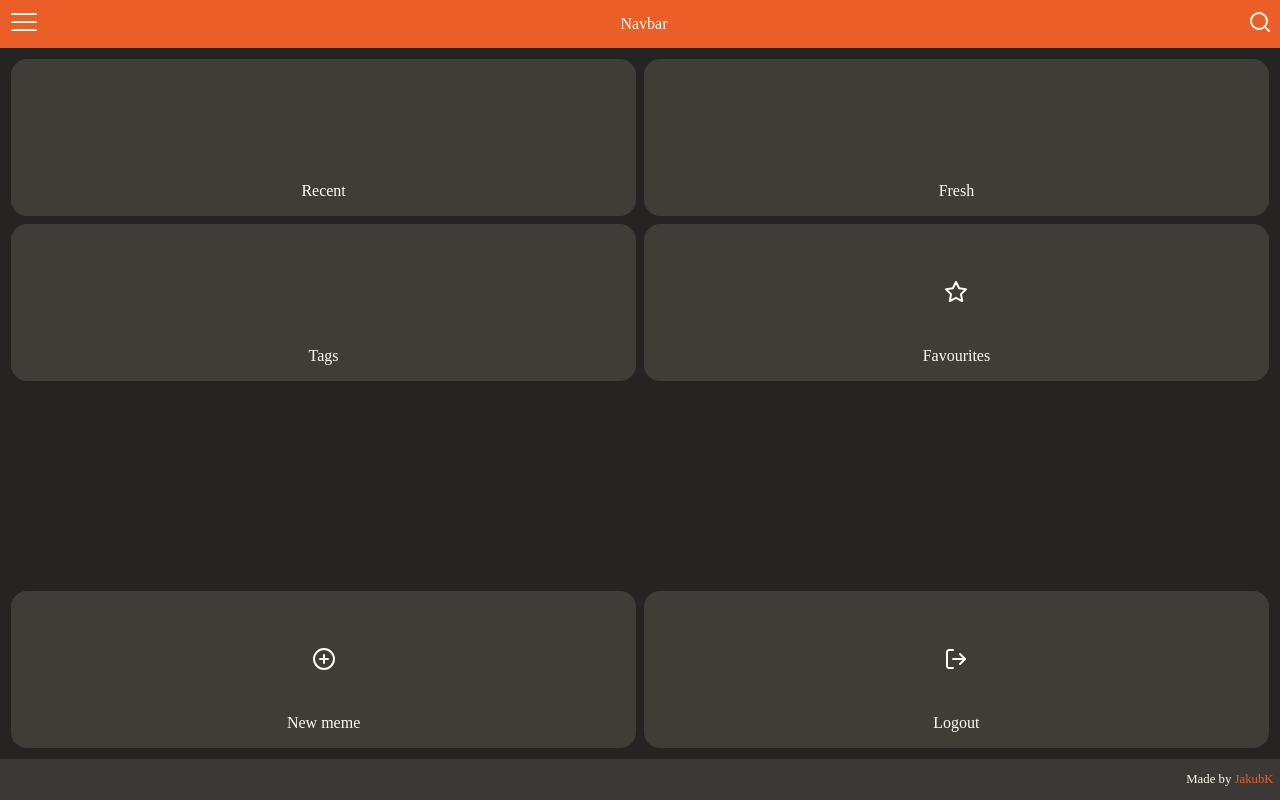
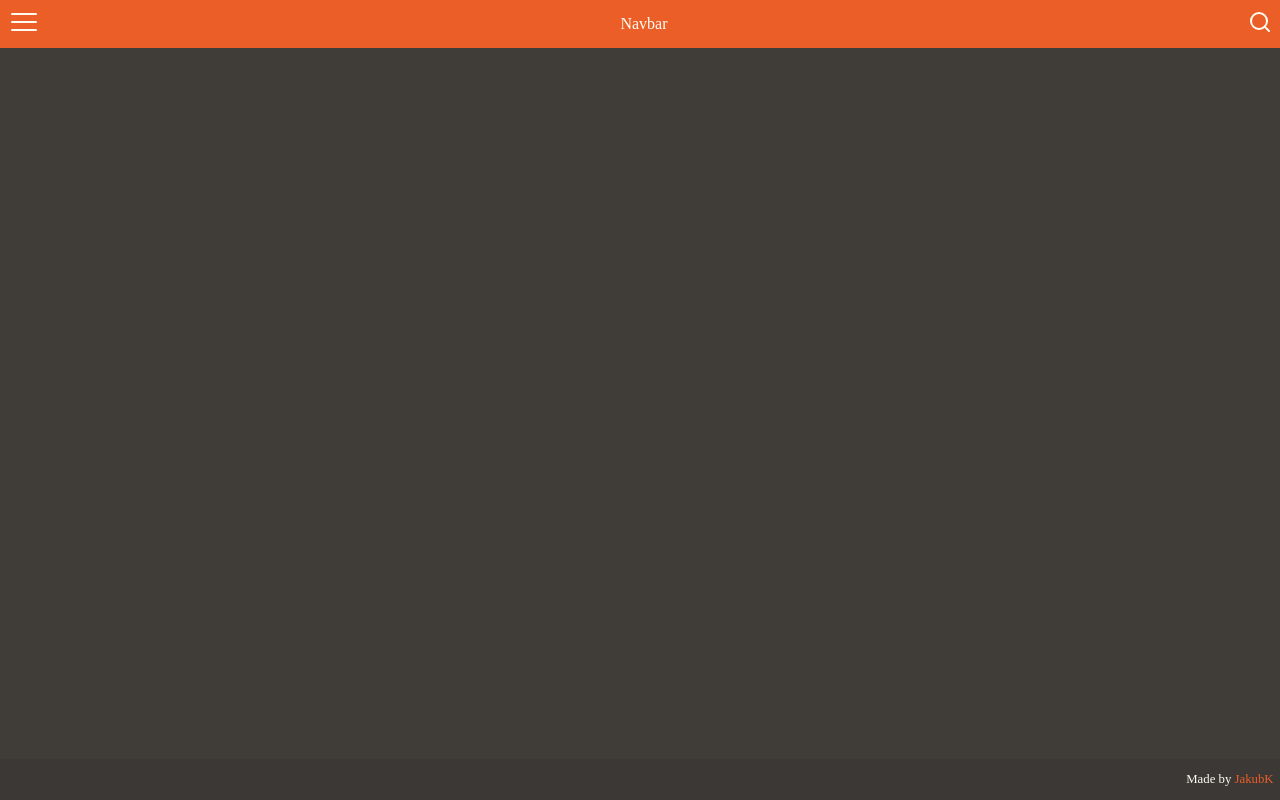
Before and after one commit to JakubK/ReactiveMemes, a React (Vite) app: page / in a window 1280 px wide. Built offline with nearby package versions, Linux system fonts and the light colour scheme.

Commit message:
Adjust sidenav styling in layout

```diff
--- a/src/App.tsx
+++ b/src/App.tsx
@@ -4,7 +4,7 @@ import SideNav from './components/sideNav/sideNav';
 
 import classes from './App.module.scss';
 
-function App() {
+const app = () =>  {
   return (
     <div className={classes.app}>
       <Navbar/>
@@ -14,4 +14,4 @@ function App() {
   )
 }
 
-export default App
+export default app
--- a/src/components/footer/footer.module.scss
+++ b/src/components/footer/footer.module.scss
@@ -1,6 +1,7 @@
 .footer {
     margin-top: auto;
     background: #3B3835;
+    z-index: 2;
 
     display: flex;
     justify-content: flex-end;
--- a/src/components/navbar/navbar.module.scss
+++ b/src/components/navbar/navbar.module.scss
@@ -1,4 +1,8 @@
 .navbar {
+    position: fixed;
+    z-index: 2;
+
+    width: 100%;
     padding: 1em 0.5em;
     display: flex;
     justify-content: space-between;
--- a/src/components/navbar/navbar.tsx
+++ b/src/components/navbar/navbar.tsx
@@ -1,9 +1,13 @@
 import classes from './navbar.module.scss';
 
 const Navbar = () => {
+    const onBurgerClick = () => {
+
+    }
+
     return (
         <nav className={classes.navbar}>
-            <div>
+            <div onClick={onBurgerClick}>
                 <svg width="32" height="32" viewBox="0 0 32 32" fill="none" xmlns="http://www.w3.org/2000/svg">
                     <path d="M4 16H28" stroke="#FFFCF2" strokeWidth="2" strokeLinecap="round" strokeLinejoin="round"/>
                     <path d="M4 8H28" stroke="#FFFCF2" strokeWidth="2" strokeLinecap="round" strokeLinejoin="round"/>
--- a/src/components/sideNav/sideNav.module.scss
+++ b/src/components/sideNav/sideNav.module.scss
@@ -1,14 +1,23 @@
 .sidenav {
-    position: sticky;
+    position: fixed;
+    z-index: 1;
     top: 3em;
     width: 100vw;
-    height: 100%;
+    height: 100vh;
     background: #252422;
-    padding: 0.7em;
-
+    padding: 1em;
+    padding-bottom: 6em;
+    overflow: scroll;
     display: flex;
     flex-direction: column;
     justify-content: space-between;
+
+    transform: translateX(-100%);
+    transition: transform 0.5s;
+
+    &--hidden {
+        transform: translateX(0);
+    }
 
     &__top, &__bottom {
         display: grid;
```
